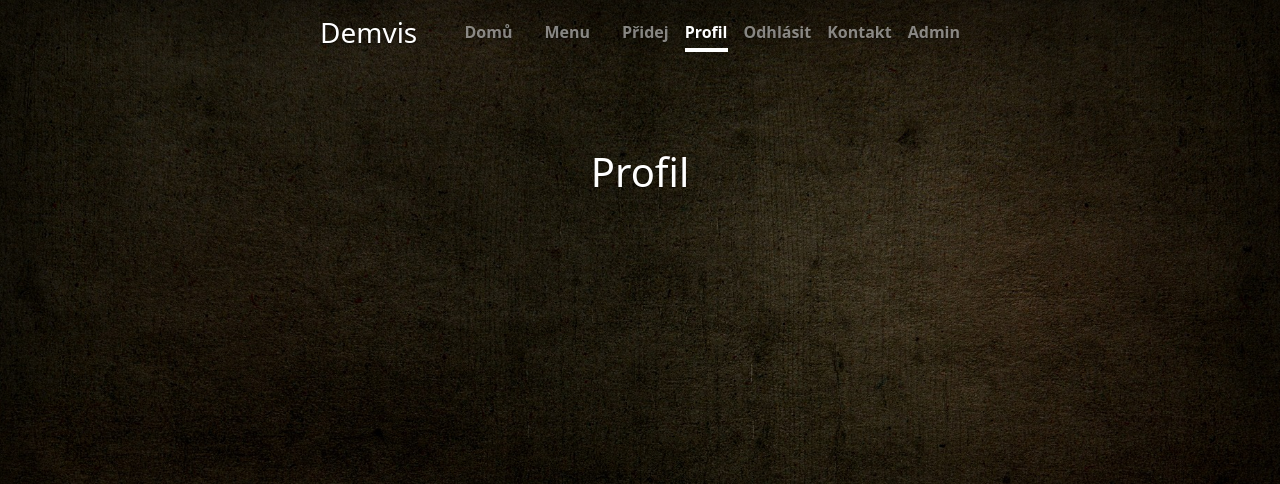
After one commit to SandraHeinzova/demvis, a Flask app: page /profile in a window 1280 px wide. The commit adds this page. Shown: the top 484 px of the page. Run offline with Flask 3, Linux system fonts and the light colour scheme; a user stored in the database is signed in; some libraries are stand-ins or nearby versions.

Commit message:
create profile page

```diff
--- a/main.py
+++ b/main.py
@@ -159,6 +159,12 @@ def activate_record():
     return redirect(url_for('admin'))
 
 
+@app.route("/profile")
+@login_required
+def profile():
+    return render_template("profile.html", active_page="profile")
+
+
 @app.route("/admin")
 @admin_only
 def admin():
--- a/templates/base.html
+++ b/templates/base.html
@@ -28,6 +28,8 @@
                 {% else %}
                 <a class="nav-link fw-bold py-1 px-0 {% if active_page == 'add_new' %}active{% endif %}"
                    href="{{ url_for('add_new') }}">Přidej</a>
+                <a class="nav-link fw-bold py-1 px-0 {% if active_page == 'profile' %}active{% endif %}"
+                   href="{{ url_for('profile') }}">Profil</a>
                 <a class="nav-link fw-bold py-1 px-0 {% if active_page == 'logout' %}active{% endif %}"
                    href="{{ url_for('logout') }}">Odhlásit</a>
                 {% endif %}
--- /dev/null
+++ b/templates/profile.html
@@ -0,0 +1,10 @@
+<!DOCTYPE html>
+{% extends 'base.html' %}
+{% block title %}Profil{% endblock %}
+
+
+{% block content %}
+<main class="pb-auto">
+    <h1 class="mb-5 mt-5">Profil</h1>
+</main>
+{% endblock %}
```
